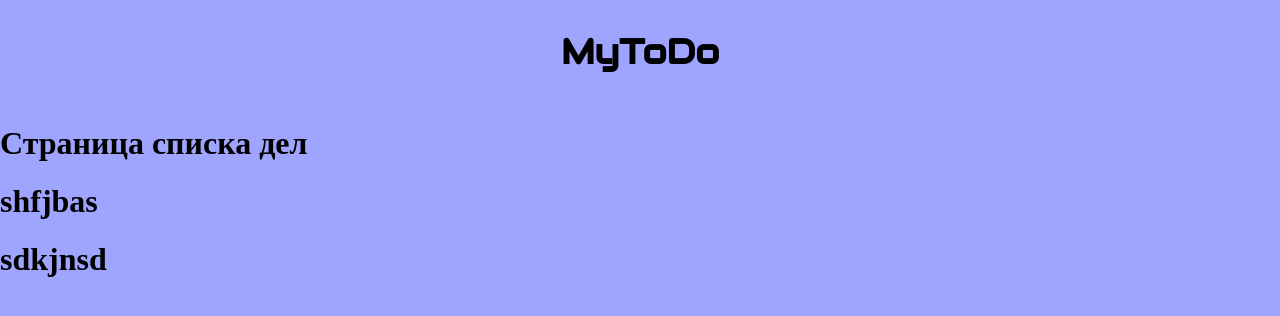
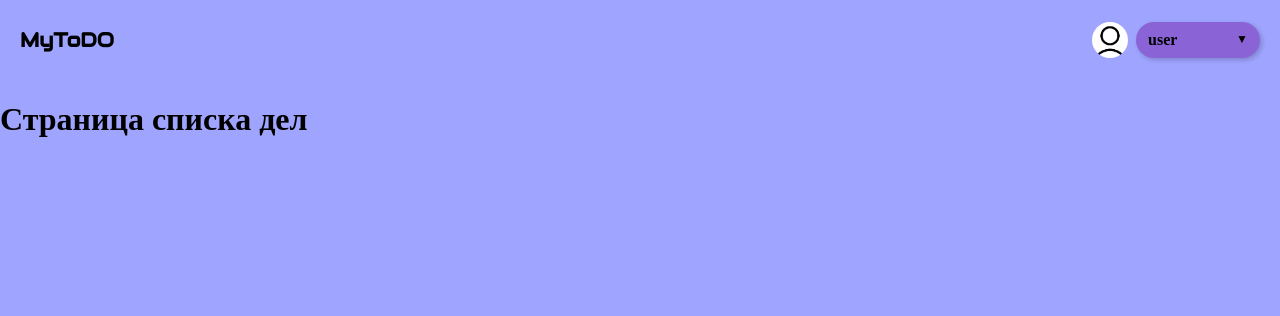
Before and after one commit to damir5-flash/to-do-front, a React (Vite) app in the folder toDo/: page /todo in a window 1280 px wide. Shown: the top 316 px of the page. Built offline with nearby package versions, Linux system fonts and the light colour scheme.

Commit message:
user header and auth page

```diff
--- a/toDo/src/App.jsx
+++ b/toDo/src/App.jsx
@@ -1,18 +1,15 @@
-import { useState } from 'react';
-import { BrowserRouter as Router, Routes, Route, Link } from 'react-router-dom';
-import ToDoPage from './toDoPage/ToDoPage';
+import { BrowserRouter as Router, Routes, Route } from 'react-router-dom';
 import Header from './components/Header';
 import Login from './components/Login';
+import ToDoPageApp from './toDoPage/ToDoPageApp';
 import './App.css';
 
 function App() {
-
   return (
     <>
-      <Header />
       <Routes>
-        <Route path="/" element={<Login/>} />
-        <Route path="/todo" element={<ToDoPage />} />
+        <Route path="/" element={<Login  />} />
+        <Route path="/todo/*" element={<ToDoPageApp />} />
       </Routes>
     </>
   );
--- a/toDo/src/components/Login.jsx
+++ b/toDo/src/components/Login.jsx
@@ -1,5 +1,6 @@
 import { useState } from "react";
 import { useNavigate } from "react-router-dom";
+import Header from "./Header"; // Добавил импорт
 import "./Login.css";
 
 export default function Login() {
@@ -20,6 +21,8 @@ export default function Login() {
   };
 
   return (
+    <>
+      <Header /> {/* Обернул в фрагмент, чтобы JSX был корректным */}
       <div className="login">
         <h2 className="active">Sign In</h2>
         <form onSubmit={handleSubmit}>
@@ -59,5 +62,6 @@ export default function Login() {
           <button type="submit" className="sign">Sign In</button>
         </form>
       </div>
+    </>
   );
 }
--- /dev/null
+++ b/toDo/src/components/UserHeader.css
@@ -0,0 +1,81 @@
+.userHeader {
+    display: flex;
+    justify-content: space-between;
+    align-items: center;
+    padding: 10px 20px;
+}
+
+.logoText {
+    font-family: 'Audiowide', sans-serif;
+    font-size: 20px;
+}
+
+.userBlock {
+    display: flex;
+    align-items: center;
+}
+
+.userMenu {
+    position: relative;
+}
+
+.userNameBlock {
+    display: flex;
+    align-items: center;
+    background: #8A64D6;
+    padding: 8px 12px;
+    border-radius: 20px;
+    cursor: pointer;
+    width: 100px;
+    height: 20px;
+    justify-content: space-between; /* Равномерное распределение внутри блока */
+    z-index: 2;
+    box-shadow: 2px 2px 5px rgba(0, 0, 0, 0.2); /* Добавлена тень */
+}
+
+.userIcon {
+    width: 36px;
+    height: 36px;
+    margin-right: 8px;
+    border-radius: 50px;
+}
+
+.userName {
+    font-size: 16px;
+    font-weight: bold;
+}
+
+.arrow {
+    font-size: 12px;
+    margin-left: auto; /* Отодвигаем стрелку вправо */
+}
+
+.arrow.open {
+    transform: rotate(180deg); /* Разворачиваем стрелку при открытии */
+}
+
+.dropdownMenu {
+    position: absolute;
+    right: 0;
+    top: 10%;
+    background: #ccc;
+    border-radius: 20px;
+    padding: 10px;
+    display: flex;
+    flex-direction: column;
+    width: 105px;
+    z-index: 1;
+    box-shadow: 2px 2px 5px rgba(0, 0, 0, 0.2); /* Добавлена тень */
+}
+
+.dropdownMenu p {
+    cursor: pointer;
+}
+
+.editProfText{
+    margin-top: 30px;
+}
+
+.logoutText{
+    margin-top: 0px;
+}
--- /dev/null
+++ b/toDo/src/components/UserHeader.jsx
@@ -0,0 +1,28 @@
+import { useState } from "react";
+import "./UserHeader.css";
+
+export default function UserHeader() {
+  const [isOpen, setIsOpen] = useState(false);
+
+  return (
+    <nav className="userHeader">
+      <h1 className="logoText">MyToDO</h1>
+      <div className="userMenu">
+        <div className="userBlock">
+          <img src="userPhoto.png" alt="User" className="userIcon" />
+          <div className="userNameBlock" onClick={() => setIsOpen(!isOpen)}>
+            <h3 className="userName">user</h3>
+            <span className={`arrow ${isOpen ? "open" : ""}`}>▼</span>
+          </div>
+          {isOpen && (
+          <div className="dropdownMenu">
+            <p className="editProfText">Edit Profile</p>
+            <p className="logoutText">Log Out</p>
+          </div>
+            )}
+        </div>
+
+      </div>
+    </nav>
+  );
+}
--- /dev/null
+++ b/toDo/src/toDoPage/Pomodor.jsx
@@ -0,0 +1,12 @@
+import UserHeader from "../components/UserHeader";
+
+export default function Pomodor() {
+  return (<>
+
+    <div>
+      <h1>Pomodor</h1>
+
+    </div>
+  </>
+  );
+}
--- a/toDo/src/toDoPage/ToDoPage.jsx
+++ b/toDo/src/toDoPage/ToDoPage.jsx
@@ -1,10 +1,10 @@
-import ToDoPageApp from './ToDoPageApp';
+
 
 export default function ToDoPage() {
   return (
     <div>
       <h1>Страница списка дел</h1>
-      <ToDoPageApp />
+
     </div>
   );
 }
--- a/toDo/src/toDoPage/ToDoPageApp.jsx
+++ b/toDo/src/toDoPage/ToDoPageApp.jsx
@@ -1,21 +1,16 @@
-import { useState } from 'react';
-import reactLogo from '../assets/react.svg';
-import viteLogo from '/vite.svg';
-import './toDoPageApp.css';
+import { Routes, Route } from 'react-router-dom';
+import ToDoPage from './ToDoPage';
+import Pomodor from './Pomodor';
+import UserHeader from '../components/UserHeader';
 
 function ToDoPageApp() {
-  const [count, setCount] = useState(0);
-
-  return (
-    <>
-    <div>
-      <h1>shfjbas</h1>
-    </div>
-    <div>
-      <h1>sdkjnsd</h1>
-    </div>
-    </>
-  );
+  return (<>
+    <UserHeader/>
+    <Routes>
+      <Route path="/" element={<ToDoPage />} />
+      <Route path="/pomodor" element={<Pomodor />} />
+    </Routes>
+  </>);
 }
 
 export default ToDoPageApp;
```
Also changed, not shown: toDo/public/userPhoto.png (added). Lines whose indentation alone changed are shown as unchanged.
